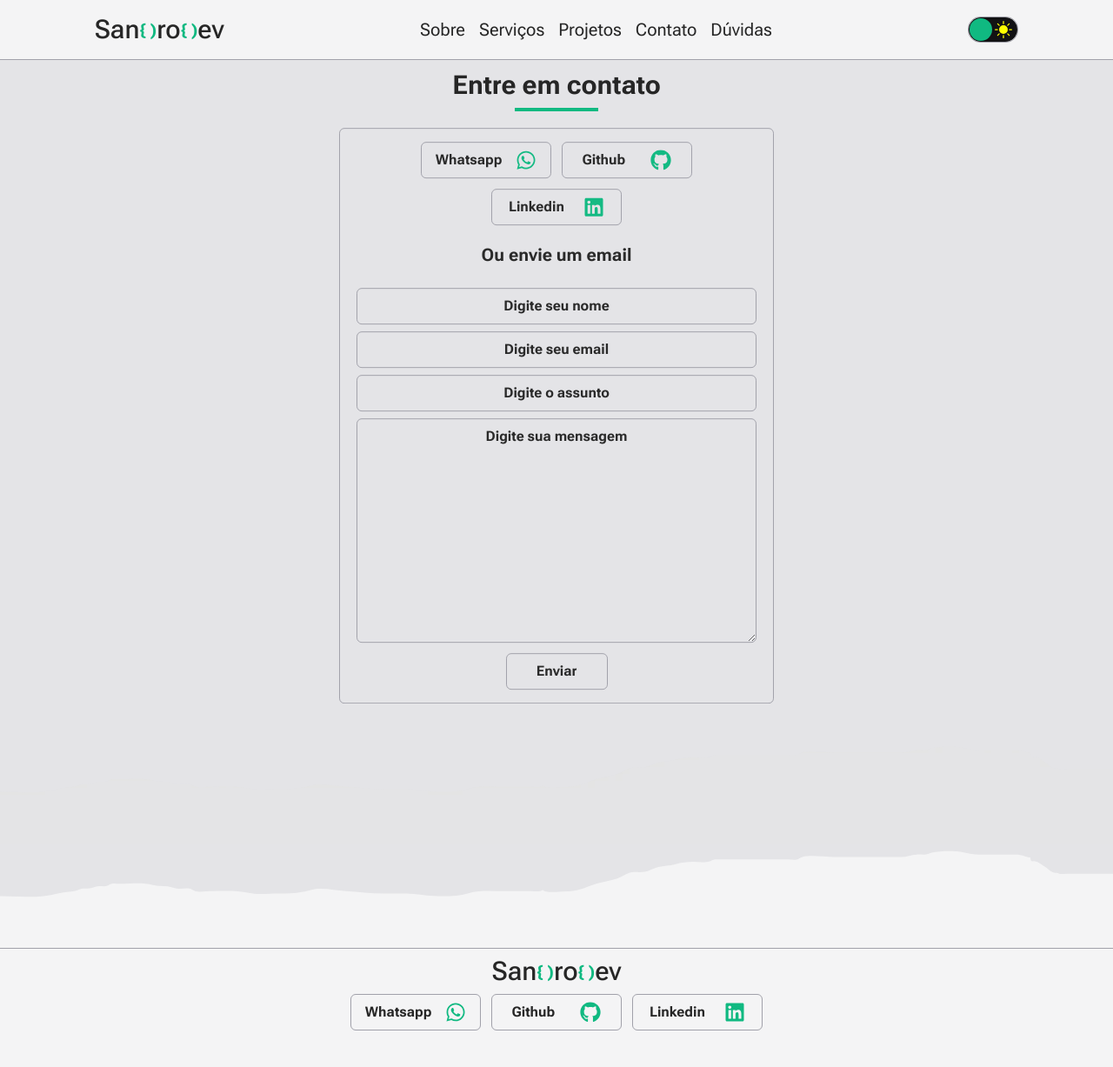
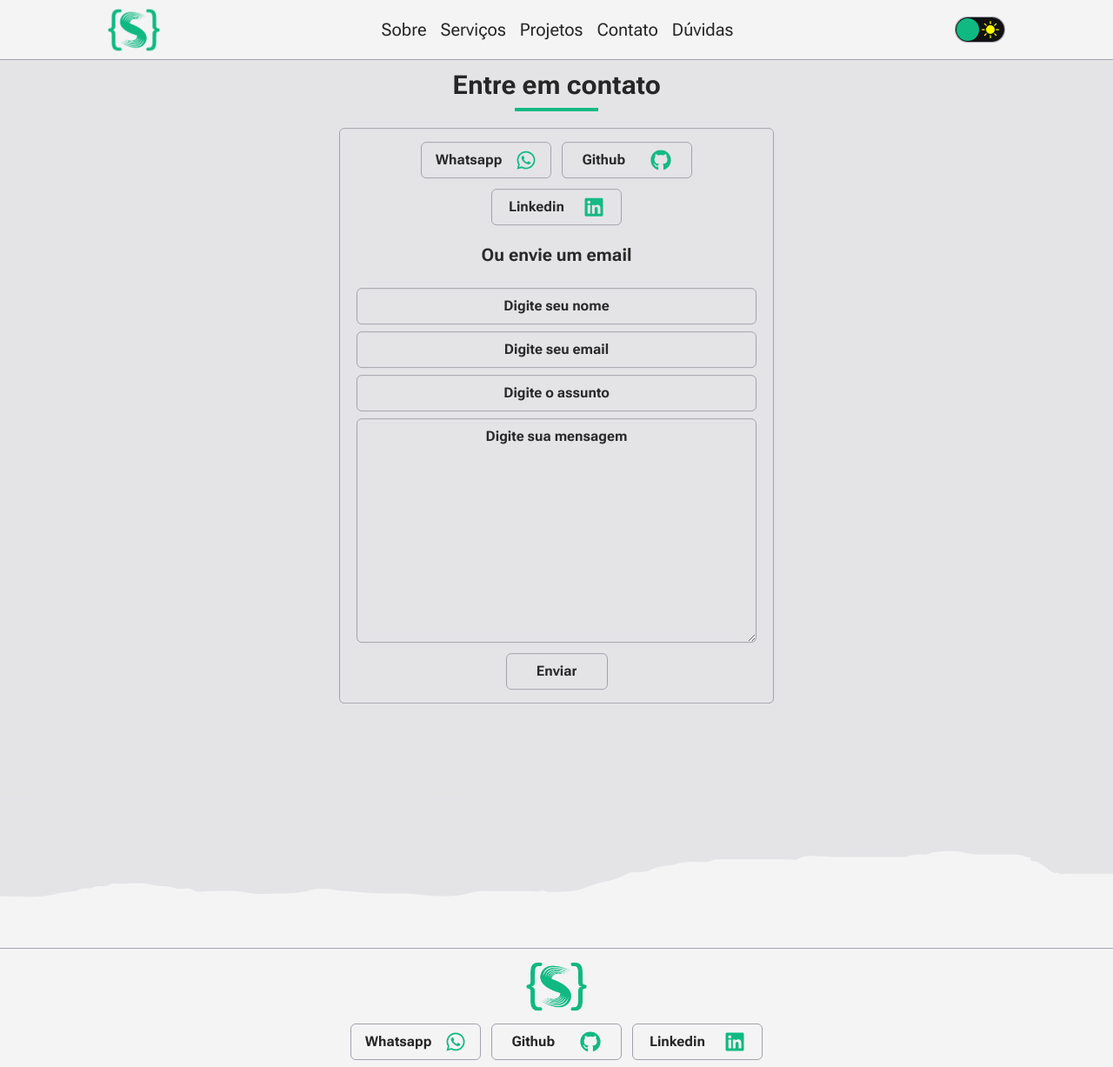
Before and after one commit to SandroFernandesRosal/my-portfolio-next, a Next.js app: page /contato in a window 1280 px wide. Shown: the whole page at 87% size. Before the commit the page ends 1193 px from the top, so only its background shows below. Built offline with nearby package versions, Linux system fonts and the light colour scheme; a web font is replaced by a local one.

Commit message:
:bricks: feat: troca de logo e ajustes de estilização

```diff
--- a/src/app/icon.tsx
+++ /dev/null
@@ -1,32 +0,0 @@
-import { ImageResponse } from 'next/og'
-
-export const size = {
-  width: 32,
-  height: 32,
-}
-export const contentType = 'image/png'
-
-export default function Icon() {
-  return new ImageResponse(
-    (
-      <div
-        style={{
-          fontSize: 24,
-          background: 'black',
-          width: '100%',
-          height: '100%',
-          display: 'flex',
-          alignItems: 'center',
-          justifyContent: 'center',
-          color: '#10B981',
-          fontWeight: 'bold',
-        }}
-      >
-        &#x0007B; &#41;
-      </div>
-    ),
-    {
-      ...size,
-    },
-  )
-}
--- a/src/components/footer.tsx
+++ b/src/components/footer.tsx
@@ -1,25 +1,16 @@
 import Link from 'next/link'
 import Socials from './socials'
+import Image from 'next/image'
 
 export default function Footer() {
   return (
-    <footer className="flex flex-col justify-center items-center">
-      <div className="py-2 min-h-24 w-full flex flex-col justify-around items-center border-t-[1px] border-zinc-400 dark:border-zinc-700">
+    <footer className="flex flex-col justify-center items-center ">
+      <div className="py-2 min-h-24 w-full flex flex-col justify-around items-center border-t-[1px] border-zinc-400 dark:border-zinc-700 gap-2">
         <Link
-          href="/"
-          className="md:text-2xl text-xl font-extrabold  hover:text-primary mb-2"
+          href="/#highlight"
+          className="md:text-2xl text-xl font-extrabold hover:text-primary"
         >
-          <p className="text-3xl font-medium flex items-center">
-            San
-            <span className="text-primary text-xl font-bold">
-              &#x0007B; &#41;
-            </span>
-            ro
-            <span className="text-primary text-xl font-bold">
-              &#x0007B; &#41;
-            </span>
-            ev
-          </p>
+          <Image src="/logo1.png" alt="" width={70} height={70} />
         </Link>
 
         <Socials />
--- a/src/components/header.tsx
+++ b/src/components/header.tsx
@@ -1,5 +1,5 @@
 import Link from 'next/link'
-
+import Image from 'next/image'
 import Menu from './menu'
 import ChangeTheme from './change-theme'
 import ItensMenu from './itens-menu'
@@ -8,7 +8,7 @@ export default function Header() {
   return (
     <div
       id="highlight"
-      className={` w-[100vw] z-40  flex items-center   dark:shadow-none border-b-[1px] dark:border-zinc-700 border-zinc-400 py-4 dark:bg-bgdark bg-bglight fixed '} `}
+      className={` w-[100vw] z-40  flex items-center   dark:shadow-none border-b-[1px] dark:border-zinc-700 border-zinc-400 py-1 dark:bg-bgdark bg-bglight fixed '} `}
     >
       <div className="flex items-center justify-around gap-2 w-full ">
         <div className="flex items-center">
@@ -16,17 +16,7 @@ export default function Header() {
             href="/#highlight"
             className="md:text-2xl text-xl font-extrabold hover:text-primary"
           >
-            <p className="text-3xl font-medium flex items-center">
-              San
-              <span className="text-primary text-xl font-bold">
-                &#x0007B; &#41;
-              </span>
-              ro
-              <span className="text-primary text-xl font-bold">
-                &#x0007B; &#41;
-              </span>
-              ev
-            </p>
+            <Image src="/logo1.png" alt="logo" width={60} height={60} />
           </Link>
         </div>
 
--- a/src/components/menu.tsx
+++ b/src/components/menu.tsx
@@ -32,7 +32,7 @@ export default function Menu() {
       <Opacity menu={menu} />
 
       <div
-        className={`fixed top-[72px]  right-0 z-30 flex min-h-screen w-[70%] border-l-[1px] border-t-[1px] border-zinc-400 dark:border-zinc-700 transform rounded-l-xl flex-col items-center pt-5 gap-10 bg-bglightsecondary dark:bg-bgdarksecondary font-bold backdrop-blur-md transition-transform duration-300 md:hidden ${
+        className={`fixed top-[68px]  right-0 z-30 flex min-h-screen w-[70%] border-l-[1px] border-t-[1px] border-zinc-400 dark:border-zinc-700 transform rounded-l-xl flex-col items-center pt-5 gap-10 bg-bglightsecondary dark:bg-bgdarksecondary font-bold backdrop-blur-md transition-transform duration-300 md:hidden ${
           menu ? 'translate-x-0 ' : 'translate-x-full'
         }`}
       >
--- a/src/components/opacity.tsx
+++ b/src/components/opacity.tsx
@@ -5,7 +5,7 @@ type OpacityProps = {
 const Opacity: React.FC<OpacityProps> = ({ menu }) => {
   return (
     <div
-      className={`${menu ? 'flex' : 'hidden'} md:hidden left-0 top-[73px] absolute w-[100vw] h-[100vh] backdrop-blur-md dark:shadow-shadowdark shadow-shadowlight`}
+      className={`${menu ? 'flex' : 'hidden'} md:hidden left-0 top-[69px] absolute w-[100vw] h-[100vh] backdrop-blur-md`}
     ></div>
   )
 }
```
Also changed, not shown: public/logo1.png (added), 1 other file (tests, documents, lock files or other folders).
